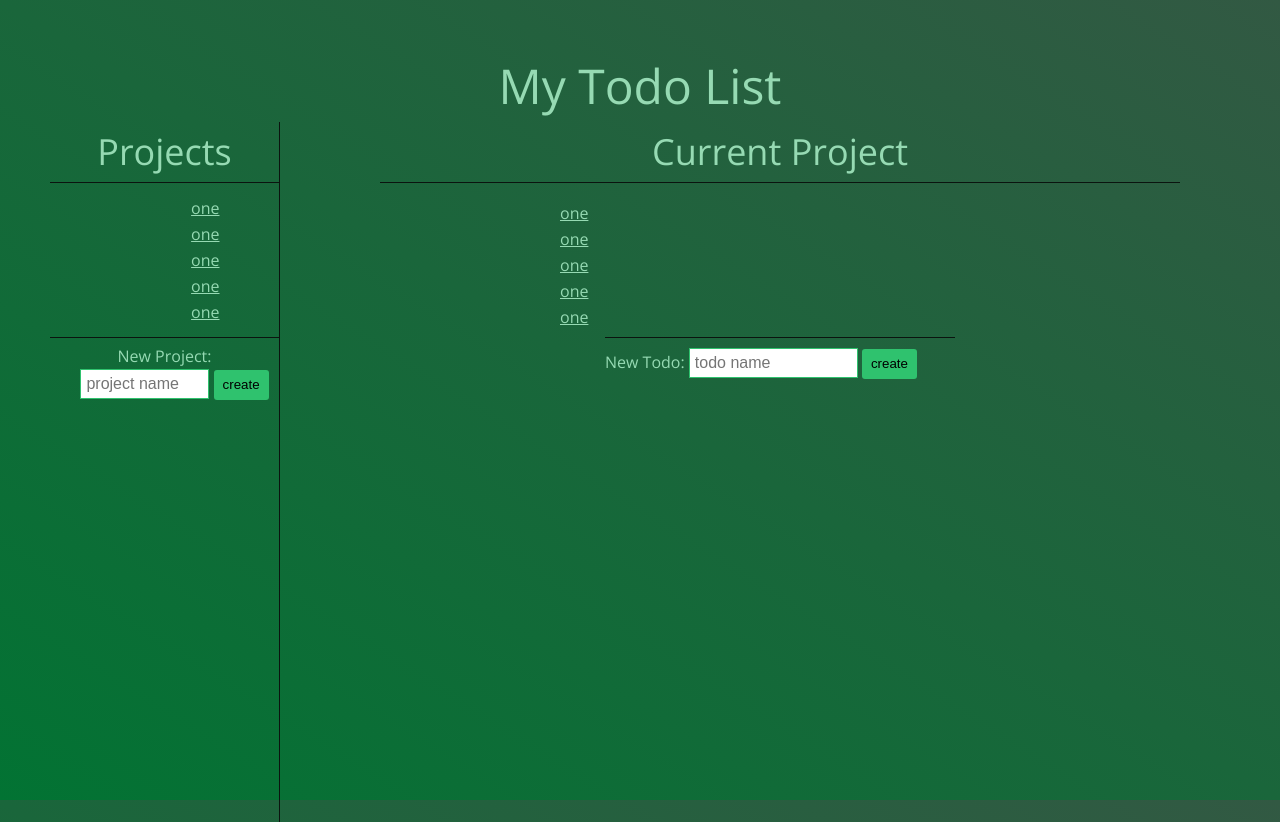
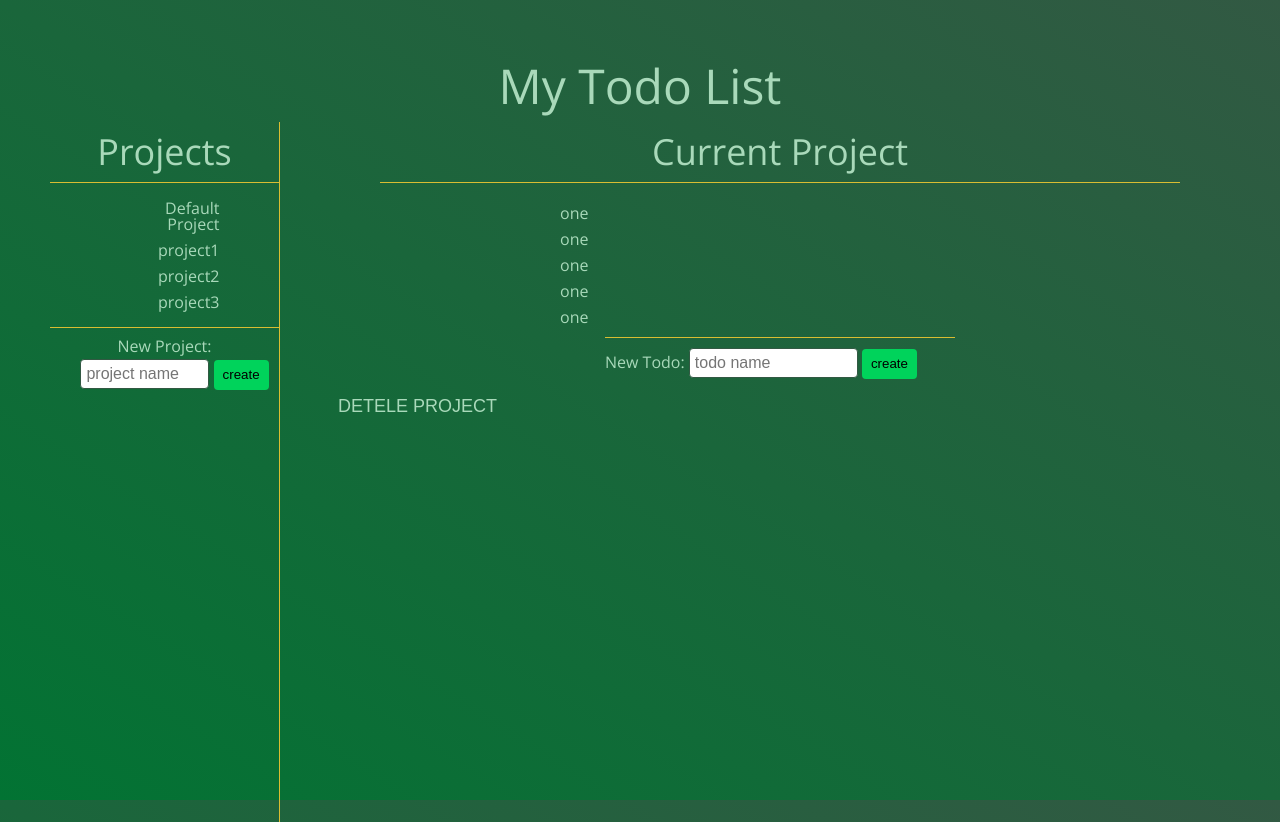
Before and after one commit to georgezhu211/todo-list, a website built with webpack: page dist/index.html in a window 1280 px wide. Built offline with nearby package versions, Linux system fonts and the light colour scheme.

Commit message:
add functions to add and delete project

```diff
--- a/src/index.js
+++ b/src/index.js
@@ -1,16 +1,65 @@
+import Project from "./project";
 
 const App = (() => {
-  const projects = []
+  // test dummies
+  const defaultProject = new Project('Default Project')
+  const project1 = new Project('project1')
+  const project2 = new Project('project2')
+  const project3 = new Project('project3')
 
+  const projects = [defaultProject, project1, project2, project3]
+  let currentIndex = 0
+  // DOM
   const projectList = document.querySelector('.project-list')
+  const projectForm = document.querySelector('.project-form')
+  const projectInput = document.querySelector('.project-input')
+  const projectDelete = document.querySelector('.project-delete')
+  // events
+  projectForm.addEventListener('submit', (e) => {
+    e.preventDefault()
+    const projectTitle = projectInput.value
+    if(invalidInput(projectTitle)) return
+    const newProject = createProject(projectTitle)
+    projects.push(newProject)
+    projectInput.value = ""
+    render()
+  })
+  projectDelete.addEventListener('click', (e) => {
+    projects.splice(currentIndex, 1)
+    render()
+  })
+  projectList.addEventListener('click', (e) => {
+    currentIndex = +e.target.dataset.index
+  })
+  // methods
+  function render() {
+    projectList.innerHTML = ''
+    projects.forEach((project) => {
+      const projectItem = document.createElement('li')
+      projectItem.className = 'project-item'
+      projectItem.textContent = project.title
+      projectItem.setAttribute('data-index', projects.indexOf(project))
+      projectList.appendChild(projectItem)
+    })
+  }
 
-  function render() {
-    console.log(projectList)
+  function createProject(projectTitle) {
+    return new Project(projectTitle)
+  }
+
+  function invalidInput(name) {
+    if(name == "") {
+      console.log('invalid input')
+      return true
+    }
+    return false
   }
 
   return {
-    render
+    render,
+    createProject
   }
 })();
 
 App.render()
+App.createProject()
--- /dev/null
+++ b/src/project.js
@@ -0,0 +1,6 @@
+export default class Project {
+  constructor(title) {
+    this.title = title
+    this.todos = []
+  }
+}
```
Also changed, not shown: dist/index.html, dist/main.js, dist/styles/main.css.
